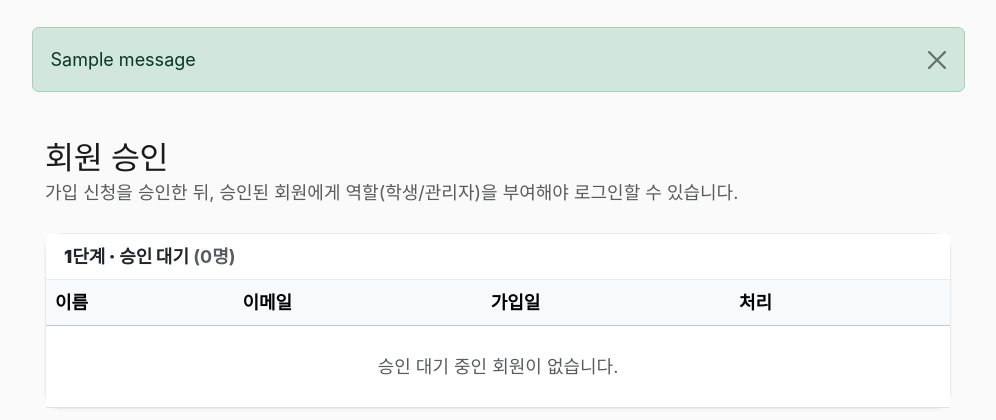
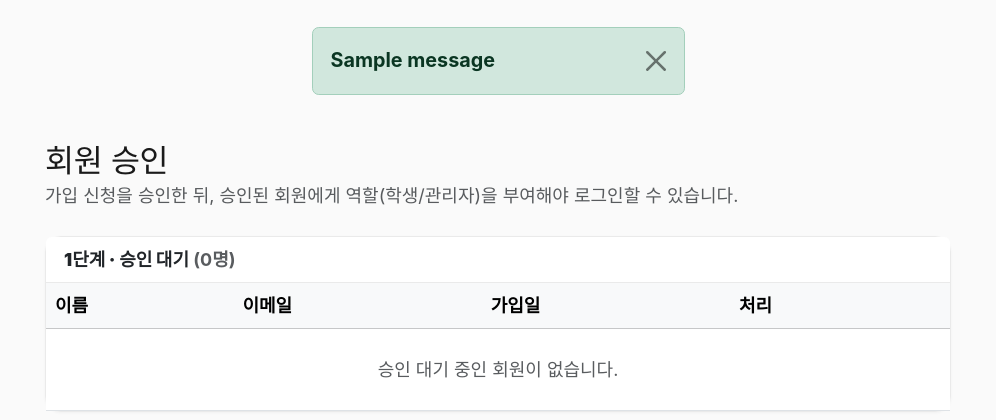
Before and after one commit to jin-park0115/ax-evalutator, a Django app: page /accounts/pending-users/ in a window 1280 px wide. Shown: the part 82-502 px from the top of the page, without its empty margins (142-1138 px from the left). Run offline with Django 5.2, Linux system fonts and the light colour scheme; a user stored in the database is signed in; data comes from the database, SQL or seed files in the repository; tables that the repository leaves empty hold one stand-in row (values such as "Sample post"); one stand-in notice (Sample message) is shown; some web fonts are replaced.

Commit message:
fix: 페이지 상단 안내 메시지를 로그인 카드와 정렬/스타일 통일
messages 알림이 container 전체 폭으로 좌측 정렬되어 아래 로그인
카드와 어긋나 보였음. 카드와 동일한 row justify-content-center +
col-md-5 래퍼로 감싸 폭/가운데 정렬을 맞추고, Pretendard·굵게·
1.1rem으로 강조.

render_to_string으로 실제 메시지 포함 렌더링 확인, 카드와 같은
래퍼 구조로 나오는 것 검증. 테스트 15개 통과.

Co-Authored-By: Claude Opus 5 <noreply@anthropic.com>

```diff
--- a/project/templates/base.html
+++ b/project/templates/base.html
@@ -98,6 +98,14 @@
     .btn-link { color: #3b62e3 !important; }
     a { color: #3b62e3; }
 
+    /* 로그인 등 페이지 상단 안내 메시지 — 로그인 카드와 폭을 맞추고
+       Pretendard/굵게/한 단계 큰 글씨로 강조 */
+    .page-message {
+      font-family: "Pretendard", -apple-system, BlinkMacSystemFont, "Segoe UI", Roboto, sans-serif;
+      font-weight: 700;
+      font-size: 1.1rem;
+    }
+
     /* 폼 */
     .form-control:focus, .form-select:focus {
       border-color: #4E75F8;
@@ -189,12 +197,16 @@
 
   <main class="container py-4">
     {% if messages %}
-      {% for message in messages %}
-        <div class="alert alert-{{ message.tags }} alert-dismissible fade show" role="alert">
-          {{ message }}
-          <button type="button" class="btn-close" data-bs-dismiss="alert" aria-label="닫기"></button>
+      <div class="row justify-content-center">
+        <div class="col-md-5">
+          {% for message in messages %}
+            <div class="alert alert-{{ message.tags }} alert-dismissible fade show page-message" role="alert">
+              {{ message }}
+              <button type="button" class="btn-close" data-bs-dismiss="alert" aria-label="닫기"></button>
+            </div>
+          {% endfor %}
         </div>
-      {% endfor %}
+      </div>
     {% endif %}
 
     {% block content %}{% endblock %}
```
